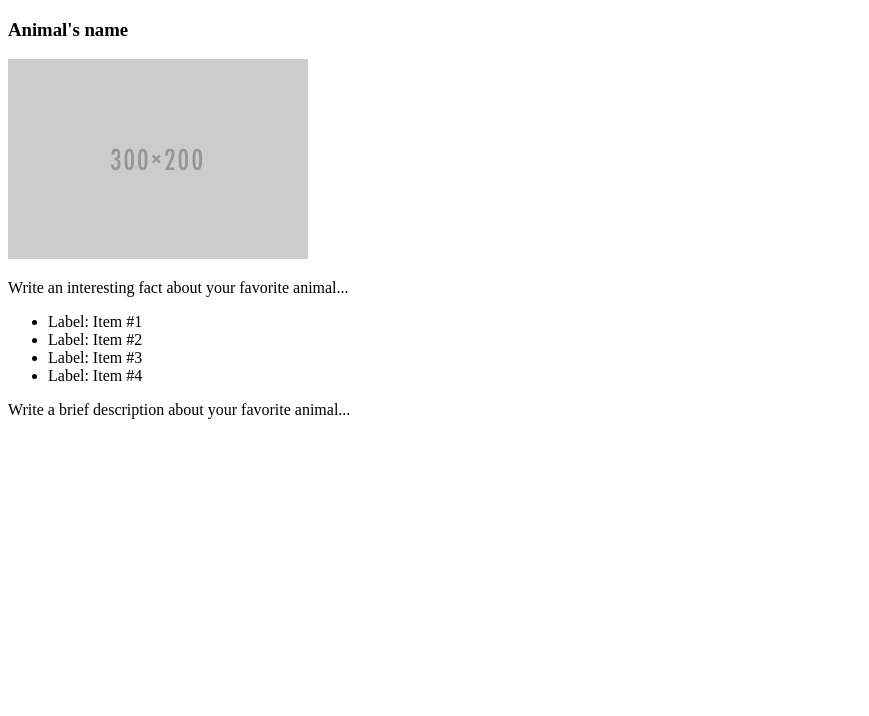
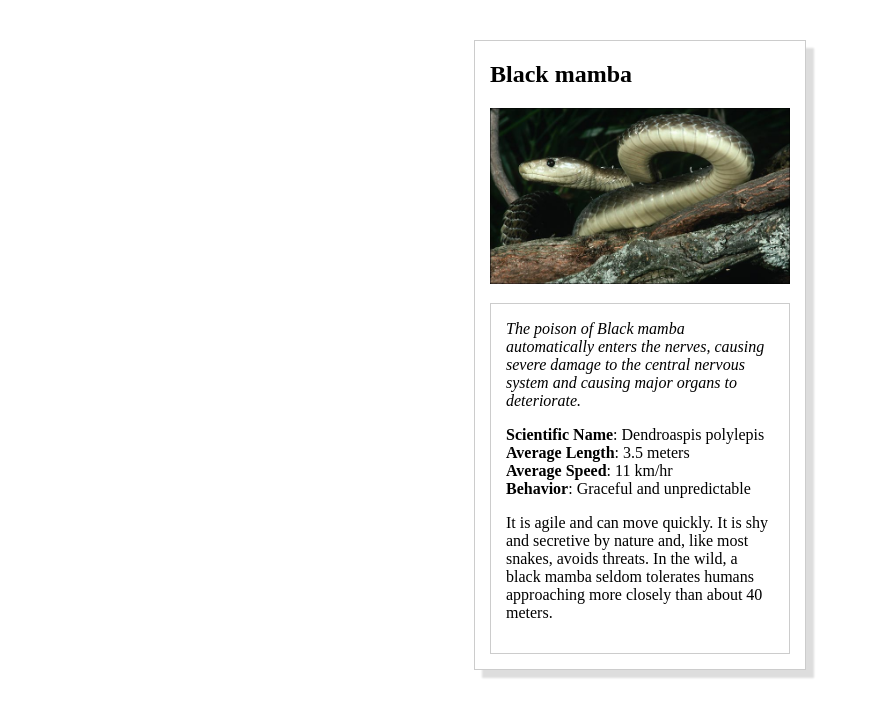
Before and after one commit to jtabach/udacity-front-end-nanodegree, a plain HTML site: page p2-animal-trading-cards-master/card.html in a window 1280 px wide. Shown: the whole page, without its empty margins (0-869 px from the left). Drawn offline with Linux system fonts and the light colour scheme.

Commit message:
add css to animal card

```diff
--- a/p2-animal-trading-cards-master/card.html
+++ b/p2-animal-trading-cards-master/card.html
@@ -3,25 +3,26 @@
 <head>
 	<meta charset="utf-8">
 	<title>Animal Trading Cards</title>
+	<link rel="stylesheet" href="styles.css">
 </head>
 <body>
-	<div>
+	<div class="card">
 		<!-- your favorite animal's name goes here -->
-		<h3>Animal's name</h3>
+		<h2>Black mamba</h2>
 		<!-- your favorite animal's image goes here -->
-		<img src="placeholder.png" alt="name-of-your-animal">
-		<div>
+		<img src="black-mamba.jpg" alt="name-of-your-animal">
+		<div class="description">
 			<!-- your favorite animal's interesting fact goes here -->
-			<p>Write an interesting fact about your favorite animal...</p>
+			<p class="top-fact">The poison of Black mamba automatically enters the nerves, causing severe damage to the central nervous system and causing major organs to deteriorate.</p>
 			<ul>
 				<!-- your favorite animal's list items go here -->
-				<li><span>Label</span>: Item #1</li>
-				<li><span>Label</span>: Item #2</li>
-				<li><span>Label</span>: Item #3</li>
-				<li><span>Label</span>: Item #4</li>
+				<li><strong>Scientific Name</strong>: Dendroaspis polylepis</li>
+				<li><strong>Average Length</strong>: 3.5 meters</li>
+				<li><strong>Average Speed</strong>: 11 km/hr</li>
+				<li><strong>Behavior</strong>: Graceful and unpredictable</li>
 			</ul>
 			<!-- your favorite animal's description goes here -->
-			<p>Write a brief description about your favorite animal...</p>
+			<p>It is agile and can move quickly. It is shy and secretive by nature and, like most snakes, avoids threats. In the wild, a black mamba seldom tolerates humans approaching more closely than about 40 meters.</p>
 		</div>
 	</div>
 </body>
--- a/p2-animal-trading-cards-master/styles.css
+++ b/p2-animal-trading-cards-master/styles.css
@@ -1 +1,30 @@
 /* add your CSS here */
+.card {
+  margin: 40px auto;
+  padding: 0 15px;
+  border: 1px solid #ccc;
+  box-shadow: 8px 8px 2px #ddd;
+  width: 300px;
+}
+
+img {
+  width: 300px;
+}
+
+.description {
+  margin: 15px 0 15px 0;
+  border: 1px solid #ccc;
+  padding: 0 15px 15px 15px;
+}
+
+.top-fact {
+  font-style: italic;
+}
+
+ul {
+  padding: 0;
+}
+
+li {
+  list-style: none;
+}
```
Also changed, not shown: p2-animal-trading-cards-master/black-mamba.jpg (added).
